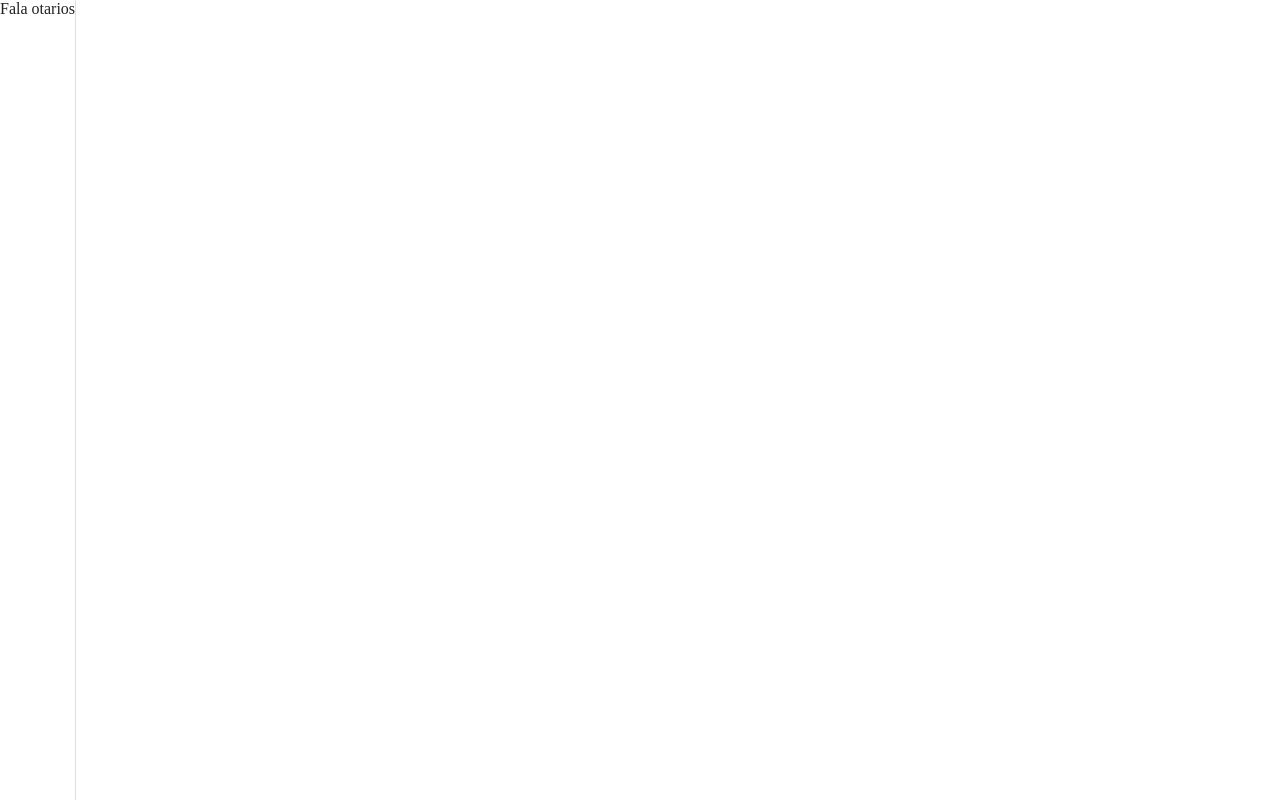
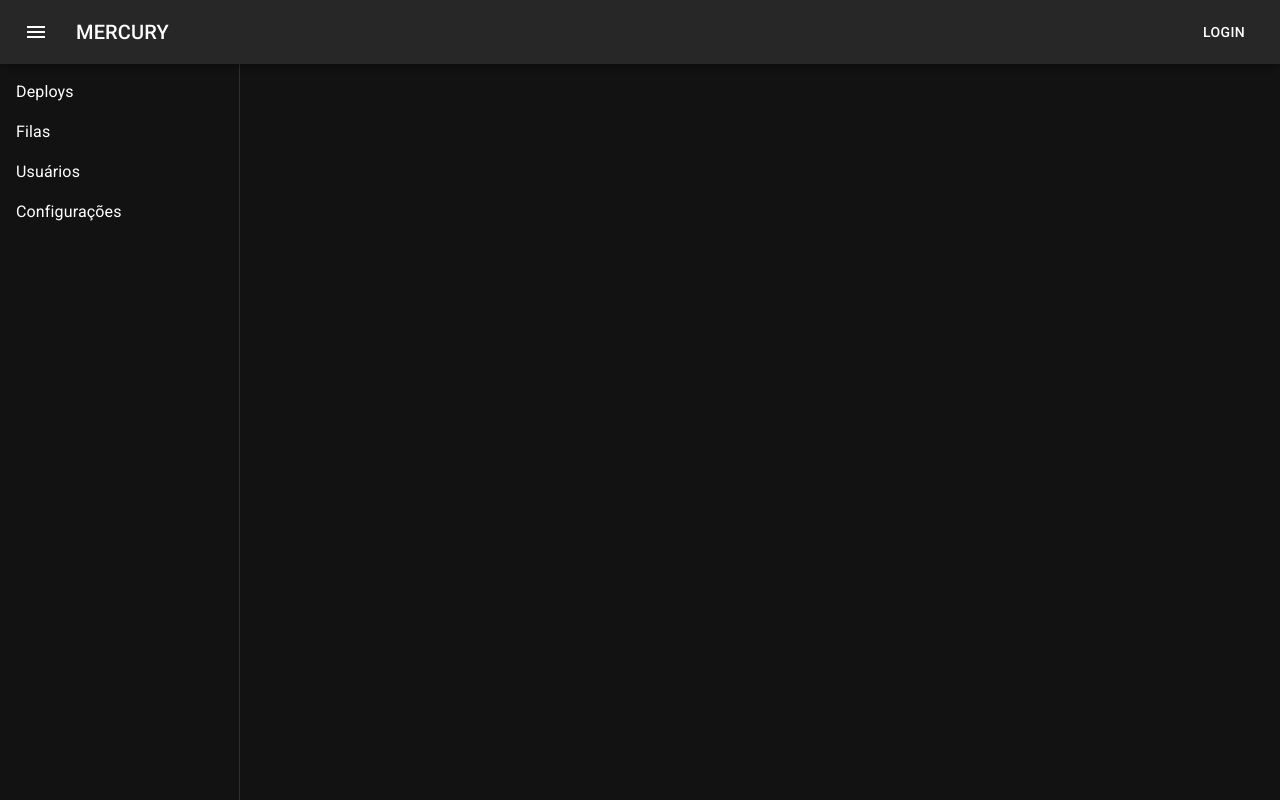
Before and after one commit to Manquit-Devs/mercury_f, a Next.js app: page / in a window 1280 px wide. Built offline with nearby package versions, Linux system fonts and the light colour scheme.

Commit message:
Add basic navigation

```diff
--- /dev/null
+++ b/components/LeftBar.tsx
@@ -0,0 +1,25 @@
+import { List, ListItem, Box, SwipeableDrawer, Toolbar } from '@mui/material';
+
+const LeftBar = () => {
+  return (
+    <SwipeableDrawer
+      open={true}
+      variant="permanent"
+      sx={{
+        width: 240,
+        flexShrink: 0,
+        [`& .MuiDrawer-paper`]: { width: 240, boxSizing: 'border-box' },
+      }}
+    >
+      <Toolbar />
+      <List>
+        <ListItem>Deploys</ListItem>
+        <ListItem>Filas</ListItem>
+        <ListItem>Usuários</ListItem>
+        <ListItem>Configurações</ListItem>
+      </List>
+    </SwipeableDrawer>
+  );
+};
+
+export default LeftBar;
--- a/components/NavBar.tsx
+++ b/components/NavBar.tsx
@@ -1,17 +1,32 @@
-import { SwipeableDrawer } from '@mui/material';
-import { useState } from 'react';
+import {
+  AppBar,
+  Box,
+  Toolbar,
+  IconButton,
+  Typography,
+  Button,
+} from '@mui/material';
+import MenuIcon from '@mui/icons-material/Menu';
 
 const NavBar = () => {
-  const [open, setOpen] = useState(true);
   return (
-    <SwipeableDrawer
-      variant="permanent"
-      open={open}
-      onClose={() => setOpen(false)}
-      onOpen={() => setOpen(true)}
-    >
-      <div>Fala otarios</div>
-    </SwipeableDrawer>
+    <AppBar position="fixed" sx={{ zIndex: (theme) => theme.zIndex.drawer + 1 }}>
+      <Toolbar>
+        <IconButton
+          size="large"
+          edge="start"
+          color="inherit"
+          aria-label="menu"
+          sx={{ mr: 2 }}
+        >
+          <MenuIcon />
+        </IconButton>
+        <Typography variant="h6" component="div" sx={{ flexGrow: 1 }}>
+          MERCURY
+        </Typography>
+        <Button color="inherit">Login</Button>
+      </Toolbar>
+    </AppBar>
   );
 };
 
--- a/pages/_app.tsx
+++ b/pages/_app.tsx
@@ -1,8 +1,20 @@
-import '../styles/globals.css'
-import type { AppProps } from 'next/app'
+import '../styles/globals.css';
+import type { AppProps } from 'next/app';
+import { createTheme, ThemeProvider, CssBaseline } from '@mui/material';
+
+const darkTheme = createTheme({
+  palette: {
+    mode: 'dark',
+  },
+});
 
 function MyApp({ Component, pageProps }: AppProps) {
-  return <Component {...pageProps} />
+  return (
+    <ThemeProvider theme={darkTheme}>
+      <Component {...pageProps} />
+      <CssBaseline />
+    </ThemeProvider>
+  );
 }
 
-export default MyApp
+export default MyApp;
--- a/pages/index.tsx
+++ b/pages/index.tsx
@@ -1,11 +1,19 @@
 import type { NextPage } from 'next';
+import { Grid, CssBaseline } from '@mui/material';
+import LeftBar from '../components/LeftBar';
 import NavBar from '../components/NavBar';
 
 const Home: NextPage = () => {
   return (
-    <div>
-      <NavBar />
-    </div>
+    <Grid display="flex" flexDirection="column">
+      <Grid item xs={12}>
+        <NavBar />
+        <LeftBar />
+      </Grid>
+      <Grid item xs={4}>
+
+      </Grid>
+    </Grid>
   );
 };
 
--- a/styles/globals.css
+++ b/styles/globals.css
@@ -2,6 +2,7 @@ html,
 body {
   padding: 0;
   margin: 0;
+  font-family: 'Roboto', Arial, Helvetica, sans-serif;
 }
 
 a {
```
